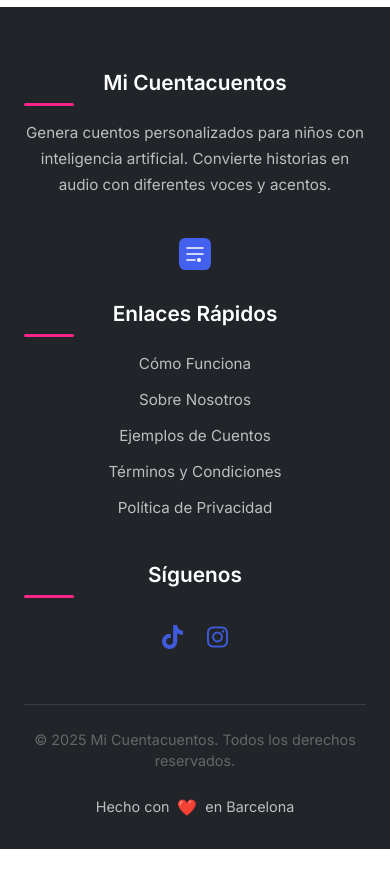
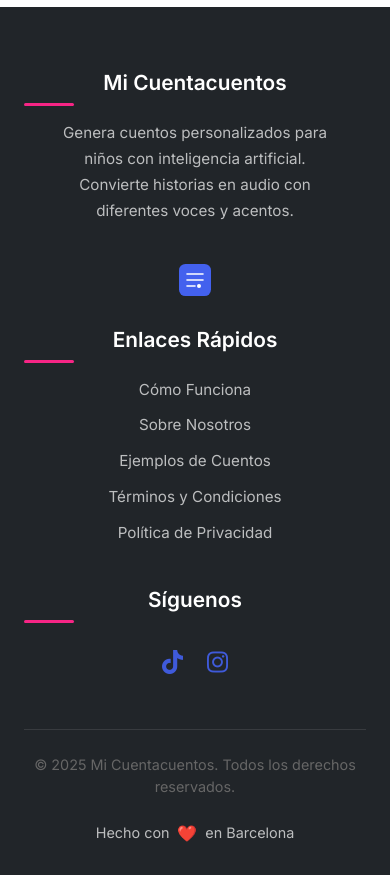
Before and after one commit to MariaMartinvi/Cuentacuentos_new, a React (Create React App) app: page / in a window 390 px wide. Shown: the part 3400-4275 px from the top of the page. Before the commit the page ends 4249 px from the top, so only its background shows below. Built offline with nearby package versions, Linux system fonts and the light colour scheme; no server answers; the database is empty.

Commit message:
chorradas

```diff
--- a/src/styles/footer.css
+++ b/src/styles/footer.css
@@ -107,6 +107,10 @@
       gap: 2rem;
     }
 
+    .footer-section p {
+      padding: 0 1.5rem;
+    }
+
     .social-links {
       justify-content: center;
     }
```
